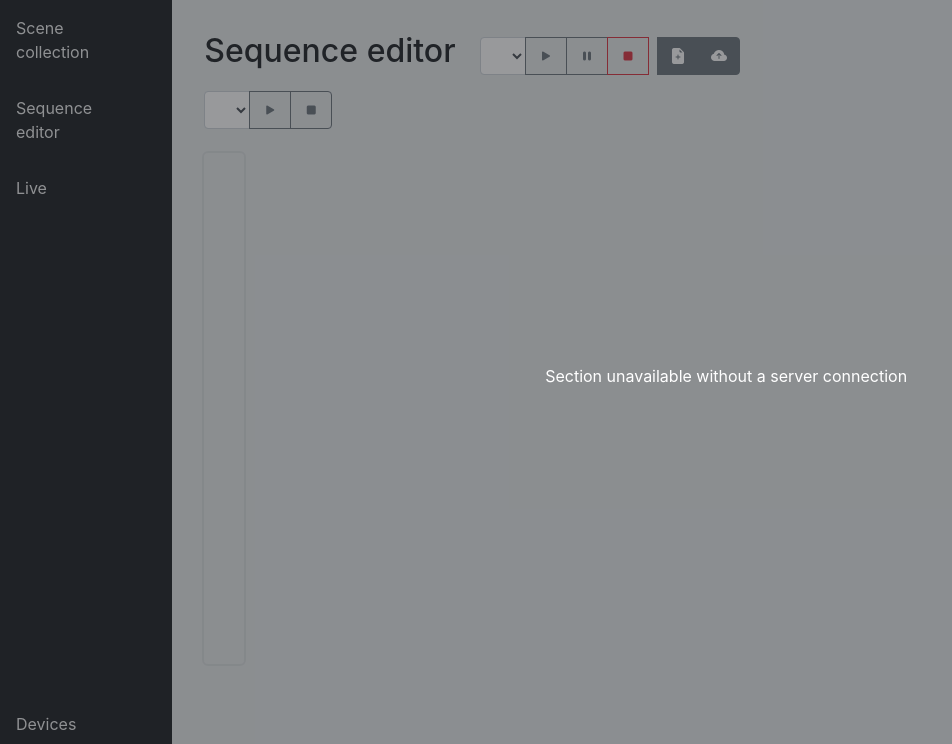
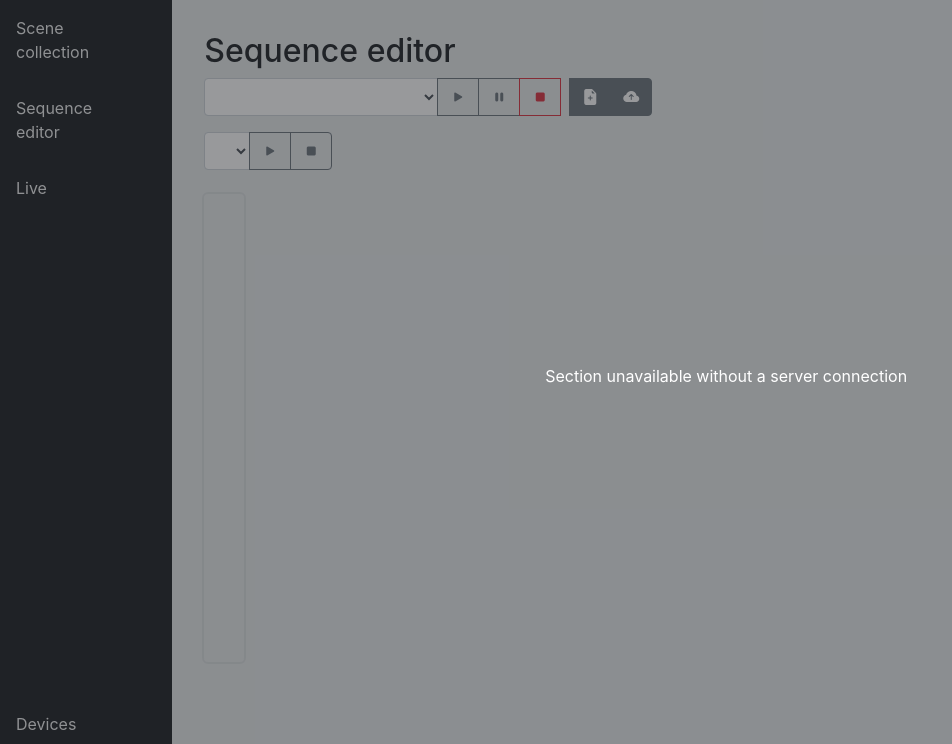
Before and after one commit to francescodandrea/ShowPilot, a PHP site: page / in a window 1280 px wide, after a click on "Sequence editor". Shown: the part 56-800 px from the top of the page, without its empty margins (0-952 px from the left). Run offline with PHP 8.4, Linux system fonts and the light colour scheme; lists and menus that the app fills with data are empty; some libraries are stand-ins or nearby versions.

Commit message:
section overflow fix

```diff
--- a/myapp/static/controlRoom/style.css
+++ b/myapp/static/controlRoom/style.css
@@ -12,6 +12,7 @@ section{
     position: relative;
     display: none;
     opacity: 0;
+    flex-direction: column;
     padding:2em;
     overflow: hidden;
     height: 100%;
@@ -253,11 +254,7 @@ hr {
 }
 #sqplayer {
     display: inline-block;
-    margin-left: 20px;
-}
-#sqplayer {
-    display: inline-block;
-    margin-left: 20px;
+    width: 28em;
 }
 #obsplayer {
     display: block;
@@ -274,7 +271,6 @@ hr {
     padding-right: 2em;
     height: 68%;
     width: fit-content;
-    position: absolute;
     outline: solid 2px #aab0b230;
     border-radius: 4px;
     overflow-y: scroll;
@@ -332,6 +328,7 @@ hr {
 /*########## LIVE #########*/
 #liveselect{
     height:auto;
+    font-size: 1.5em;
 }
 
 /*########## DEVICES #########*/
--- a/myapp/static/controlRoom/ui.js
+++ b/myapp/static/controlRoom/ui.js
@@ -2,7 +2,7 @@
 
 var opensection="scenes"; //startup screen
 if(localStorage.getItem("ip")===null) opensection="devices";
-document.querySelector("#"+opensection).style.display="inherit";
+document.querySelector("#"+opensection).style.display="flex";
 document.querySelector("#"+opensection).style.opacity=1;
 
 section(opensection);
@@ -13,7 +13,7 @@ function section(x){
     if(x!=prev){
         opensection=x;
         document.querySelector("#"+prev).style.opacity=0;
-        document.querySelector("#"+x).style.display="inherit";
+        document.querySelector("#"+x).style.display="flex";
         setTimeout(() => {
             document.querySelector("#"+x).style.opacity=1;
             document.querySelector("#"+prev).style.display="none";
```
